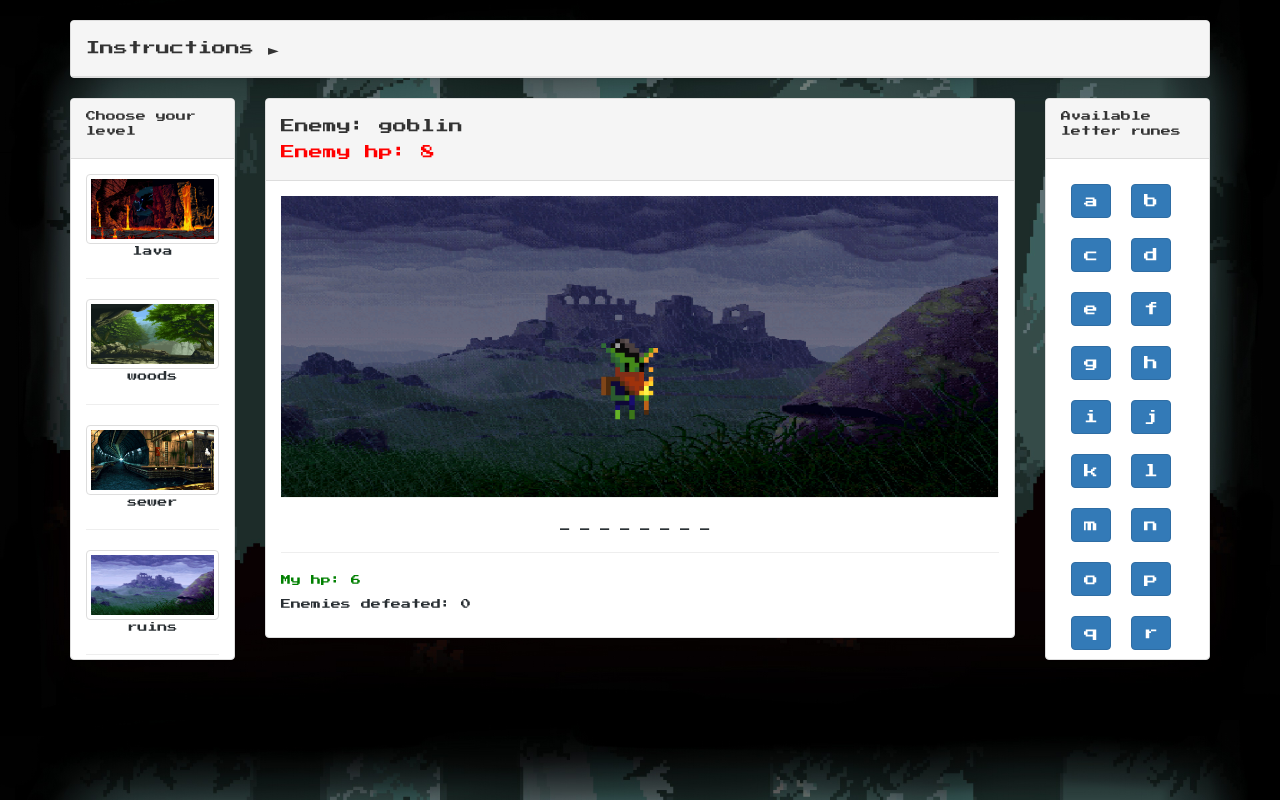
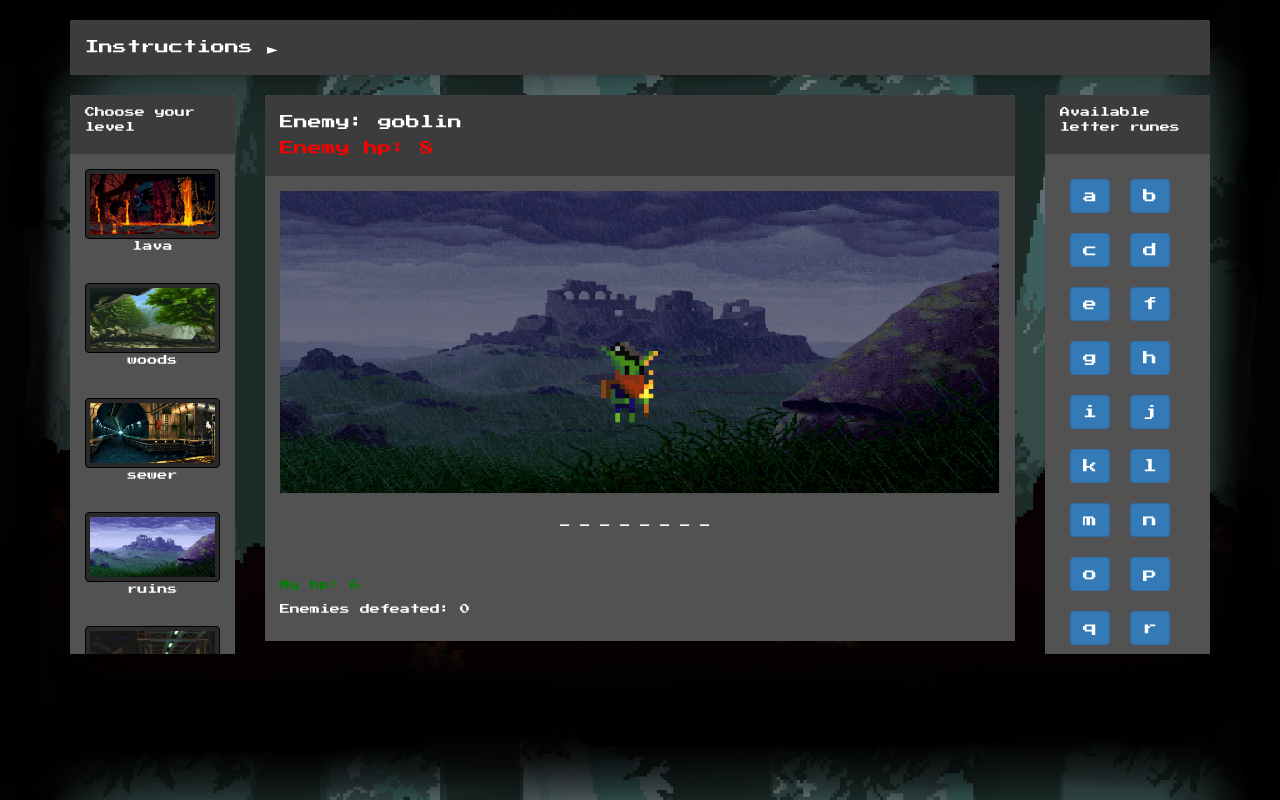
Before and after one commit to AndyRC6/Hangman-Game, a plain HTML site: page index.html in a window 1280 px wide. Drawn offline with nearby package versions, Linux system fonts and the light colour scheme.

Commit message:
changed theme

```diff
--- a/assets/css/style.css
+++ b/assets/css/style.css
@@ -3,7 +3,7 @@ body{
 	background-image: url("../images/844946240_preview_3288949bd5d35b3bcfa9de0b65faade54bbd701c.jpg");
 	background-size:100%;
 	font-family: 'Press Start 2P', cursive;
-	color:#292f33;
+	color:white;
 }
 p{
 	font-size:10px;
@@ -85,3 +85,18 @@ p{
 #enemy-hp{
 	color:red;
 }
+.panel-body{
+	background-color: #525253;
+}
+.panel{
+	border:none;
+}
+.panel-heading{
+	background-color:#3C3C3D !important;
+	border:none;
+	color:white !important;
+}
+.img-thumbnail{
+	border-color:black !important;
+	background-color:#29292A;
+}
--- a/index.html
+++ b/index.html
@@ -36,22 +36,22 @@
 					<div class="panel-body level-div">
 						<img src="assets/images/oie_1231323XlFJgxwX-0.jpg" class="level-image img-thumbnail" id="lava" onclick="changeLevel('lava')">
 						<p class="level-text">lava</p>
-						<hr>
+						<br>
 						<img src="assets/images/oie_1232046CVVs8cUK-0.jpg" class="level-image img-thumbnail" id="woods" onclick="changeLevel('woods')">
 						<p class="level-text">woods</p>
-						<hr>
+						<br>
 						<img src="assets/images/oie_2191141jNIawZm3-0.jpg" class="level-image img-thumbnail" id="sewer" onclick="changeLevel('sewer')">
 						<p class="level-text">sewer</p>
-						<hr>
+						<br>
 						<img src="assets/images/oie_21914279kEVtAOr-0.jpg" class="level-image img-thumbnail" id="ruins" onclick="changeLevel('ruins')">
 						<p class="level-text">ruins</p>
-						<hr>
+						<br>
 						<img src="assets/images/oie_2191737dpepl8Xu-0.jpg" class="level-image img-thumbnail" id="underpass" onclick="changeLevel('underpass')">
 						<p class="level-text">underpass</p>
-						<hr>
+						<br>
 						<img src="assets/images/oie_21919503dk6Z2JG-0.jpg" class="level-image img-thumbnail" id="castle" onclick="changeLevel('castle')">
 						<p class="level-text">castle</p>
-						<hr>
+						<br>
 					</div>
 				</div>
 			</div>
@@ -69,7 +69,8 @@
 						<p id="hangman-text">_____</p>
 						<p id="congrats">Enemy defeated! Press enter to fight again.</p>
 						<p id="lose">You've been defeated! Press enter to start a new game</p>
-						<hr>
+						<br>
+						<br>
 						<p id="hp-text">My hp: 6</p>
 						<p id="win-count">Enemies defeated: 0</p>
 					</div>
```
Also changed, not shown: assets/images/048210b8a8ba6e6f8fe2c4d9ebc84280--simple-pixel-art-environment-design.jpg (added), assets/images/maxresdefault.jpg (added).
